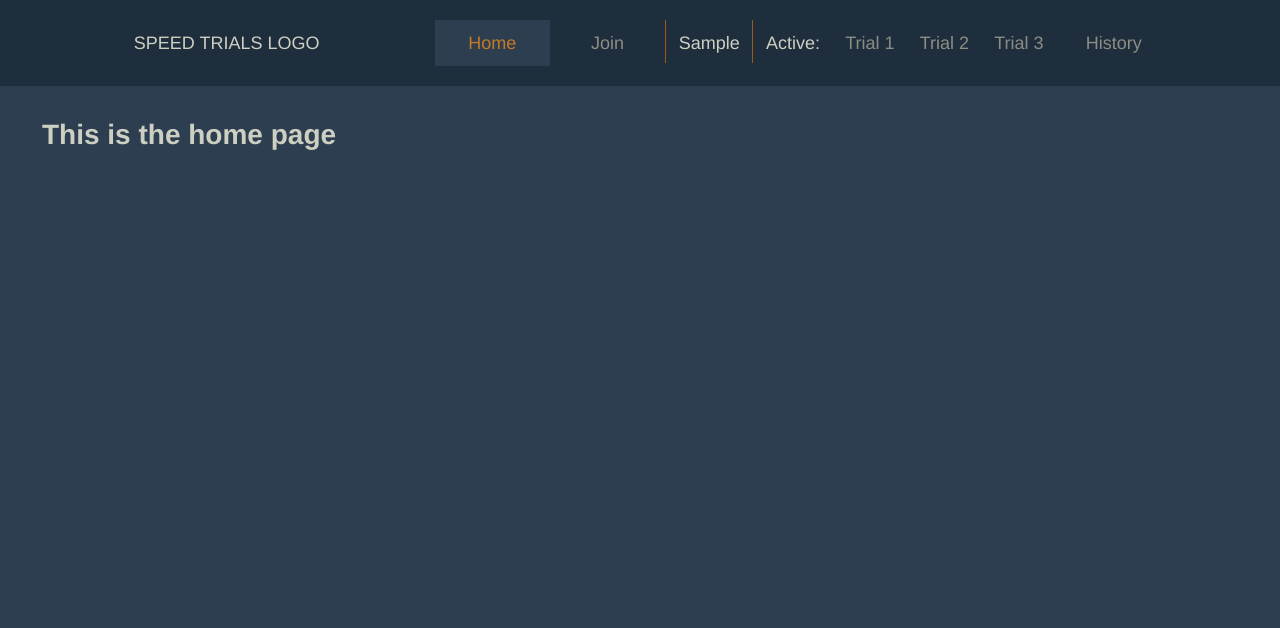
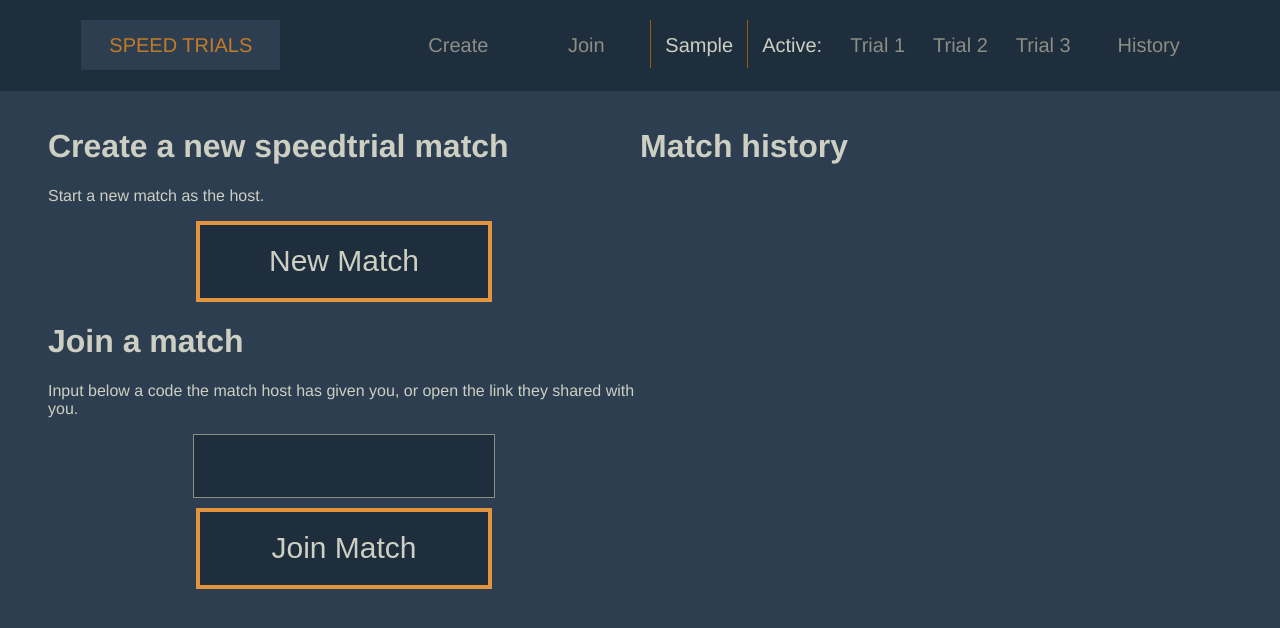
Before and after one commit to Hegemege/speed-trials, a Vue app: page / in a window 1280 px wide. Both pictures are taken after typing "Sample" into the empty fields and a click on the button "Submit". Shown: the top 628 px of the page. Built offline with nearby package versions, Linux system fonts and the light colour scheme.

Commit message:
Input styling, join/create pages

```diff
--- a/src/App.vue
+++ b/src/App.vue
@@ -1,25 +1,28 @@
 <template>
-    <div id="app" class="full-height">
+    <div id="app" class="page-full-height flex-container-desktop flex-container-vertical">
         <div id="nav" class="flex-container">
             <div id="nav-logo">
-                <span>SPEED TRIALS LOGO</span>
-            </div>
+                <router-link to="/">
+                    <span>SPEED TRIALS</span>
+                </router-link>
+             </div>
+
             <div class="nav-mobile-separator"></div>
             <div id="nav-links" class="flex-container">
-                <router-link to="/">Home</router-link>
+                <router-link to="/create">Create</router-link>
                 <router-link to="/join">Join</router-link>
 
                 <div class="nav-player-container" v-if="getPlayerName">
                     <div class="nav-mobile-separator"></div>
                     <div class="nav-separator"></div>
-                    <div class="flex-container flex-container-vertical nav-player-name-display">
-                        <span v-on:click="resetName"
+                    <div class="flex-container flex-container-vertical nav-player-name-display"
                         v-on:mouseover="showReset = true"
                         v-on:mouseleave="showReset = false">
+                        <span v-on:click="resetName">
                         {{ getPlayerName }}
                         </span>
                         <span class="nav-player-reset-text" v-show="showReset">
-                            Reset
+                            Click to reset
                         </span>
                     </div>
                 </div>
@@ -37,12 +40,8 @@
                 <router-link to="/history">History</router-link>
             </div>
         </div>
-        <div v-if="getPlayerName">
-            <router-view class="content flex-container flex-container-vertical"></router-view>
-        </div>
-        <div v-else>
-            <PlayerNameInput class="content"></PlayerNameInput>
-        </div>
+        <router-view v-if="getPlayerName" class="content"></router-view>
+        <PlayerNameInput v-else class="content"></PlayerNameInput>
 
     </div>
 </template>
@@ -101,63 +100,11 @@ export default class App extends Vue {}
 
 /* General-use helpers */
 
-.full-height {
-    height: 100%;
-}
-
-.flex-item {
-    flex: 1;
-}
-
-.flex-container {
-    display: flex;
-}
-
-.flex-container-vertical {
-    flex-direction: column;
-}
-
-.flex-align-center {
-    align-items: center;
-}
-
-/* Page wide settings */
-
-body, html {
-    margin: 0;
-    height: 100%;
-}
-
-#app {
-    font-family: 'Avenir', Helvetica, Arial, sans-serif;
-    -webkit-font-smoothing: antialiased;
-    -moz-osx-font-smoothing: grayscale;
-    font-size: 14px;
-    color: $common-text-color;
-    background-color: $common-background-color;
-}
-
-/* Page content styling */
-
-.content {
-    padding-top: 1em;
-    padding-bottom: 1em;
-    padding-left: 1em;
-    padding-right: 1em;
-}
-
-@media (min-width: $mobile) {
-    .content {
-        padding-left: 3em;
-        padding-right: 3em;
-    }
-}
-
 /* Navbar styling */
 
 // Mobile navbar is a column
 #nav {
-    font-size: 18px;
+    font-size: 20px;
 
     padding: 20px;
     cursor: default;
@@ -178,15 +125,23 @@ body, html {
 // Navbar link styles
 #nav a {
     color: $common-text-color-dark;
-    font-size: 18px;
+    font-size: 20px;
     //font-weight: bold;
     text-decoration: none;
     cursor: pointer;
     padding: 0.7em;
+    white-space: nowrap;
 
     // Desktop navbar links should be fixed width blocks
     @media (min-width: $mobile) {
         width: 5em;
+        text-align: center;
+    }
+}
+
+#nav #nav-logo a {
+    @media (min-width: $mobile) {
+        width: auto;
         text-align: center;
     }
 }
--- /dev/null
+++ b/src/api-service.ts
@@ -0,0 +1,8 @@
+
+import { apiHost } from "./config";
+
+export default class ApiService {
+    public ApiURL: string = apiHost;
+
+
+}
--- a/src/components/player-name-input.vue
+++ b/src/components/player-name-input.vue
@@ -1,7 +1,10 @@
 <template>
     <div class="player-name-input">
         <h1>Enter your display name:</h1>
-        <input type="text" v-on:keyup.enter="onSubmit" v-model="playerName">
+        <input class="text-input"
+               type="text"
+               v-on:keyup.enter="onSubmit"
+               v-model="playerName">
         <button v-on:click="onSubmit">Submit</button>
     </div>
 </template>
--- /dev/null
+++ b/src/config.ts
@@ -0,0 +1,10 @@
+let baseUrl = "";
+
+if (process.env.NODE_ENV === "production") {
+    baseUrl = "https://TODO/api/";
+}
+else {
+    baseUrl = "http://localhost:8081";
+}
+
+export const apiHost = baseUrl;
--- a/src/main.scss
+++ b/src/main.scss
@@ -10,9 +10,167 @@ $common-accent-color-light: #e2953e;
 
 $common-background-color: #2c3e50;
 $common-background-color-dark: #1e2e3d;
+$common-background-color-darker: #101d29;
 $common-background-color-light: #40576d;
 
 /* Media query sizes */
 
 $mobile: 70em;
 $desktop-small: 100em;
+
+
+/* Site-wide CSS */
+
+.full-height {
+    height: 100%;
+}
+
+.page-full-height {
+    min-height: 100vh;
+    @media (min-width: $mobile) {
+        height: 100%;
+    }
+}
+
+.flex-item {
+    flex: 1;
+}
+
+.flex-item-2 {
+    flex: 2;
+}
+
+.flex-item-3 {
+    flex: 3;
+}
+
+.flex-item-4 {
+    flex: 4;
+}
+
+.flex-item-desktop {
+    min-height: 400px;
+    @media (min-width: $mobile) {
+        flex: 1;
+        min-height: auto;
+    }
+}
+
+.flex-container {
+    display: flex;
+}
+
+.flex-container-desktop {
+    display: flex;
+    flex-direction: column;
+    overflow-y: auto;
+    @media (min-width: $mobile) {
+        flex-direction: row;
+    }
+}
+
+.flex-container-vertical {
+    flex-direction: column;
+}
+
+.flex-align-center {
+    align-items: center;
+}
+
+.centered {
+    display: flex;
+    justify-content: center;
+}
+
+body, html {
+    margin: 0;
+    height: 100%;
+}
+
+#app {
+    font-family: 'Avenir', Helvetica, Arial, sans-serif;
+    -webkit-font-smoothing: antialiased;
+    -moz-osx-font-smoothing: grayscale;
+    font-size: 16px;
+    color: $common-text-color;
+    background-color: $common-background-color;
+}
+
+/* Page content styling */
+
+.content {
+    padding-top: 1em;
+    padding-bottom: 1em;
+    padding-left: 1em;
+    padding-right: 1em;
+}
+
+@media (min-width: $mobile) {
+    .content {
+        padding-left: 3em;
+        padding-right: 3em;
+    }
+}
+
+.content-separator {
+
+}
+
+/* Custom input fields */
+
+button {
+    padding: 0;
+    border: 4px solid $common-accent-color-light;
+    background-color: $common-background-color-dark;
+    color: $common-text-color;
+    font-size: 30px;
+
+    // Removes ugly blue border
+    &:focus {
+        outline: 0;
+    }
+
+    &:active {
+        background-color: $common-background-color-dark;
+    }
+
+    &:hover:not(:active) {
+        background-color: $common-background-color-light;
+    }
+
+    &.custom-button {
+        height: 2.7em;
+    }
+
+    &.wide-button {
+        width: 100%;
+    }
+
+    &.half-button {
+        width: 50%;
+    }
+}
+
+input[type="text"] {
+    &.digit-input {
+        border: 1px solid $common-text-color-dark;
+        background-color: $common-background-color-dark;
+        color: $common-text-color;
+        font-size: 30px;
+        height: 2em;
+        margin-bottom: 10px;
+        text-align: center;
+    }
+
+    &:focus {
+        outline: 1px dotted $common-accent-color;
+    }
+
+    &.wide-input {
+        width: 100%;
+    }
+
+    &.half-input {
+        width: 50%;
+    }
+}
--- a/src/router.ts
+++ b/src/router.ts
@@ -1,8 +1,10 @@
 import Vue from "vue";
 import Router from "vue-router";
 import Home from "./views/Home.vue";
+import Create from "./views/Create.vue";
 import Join from "./views/Join.vue";
 import Trial from "./views/Trial.vue";
+import History from "./views/History.vue";
 
 Vue.use(Router);
 
@@ -15,6 +17,11 @@ export default new Router({
             component: Home,
         },
         {
+            path: "/create",
+            name: "create",
+            component: Create,
+        },
+        {
             path: "/join",
             name: "join",
             component: Join,
@@ -24,5 +31,10 @@ export default new Router({
             name: "trial",
             component: Trial,
         },
+        {
+            path: "/history",
+            name: "history",
+            component: History
+        }
     ],
 });
--- /dev/null
+++ b/src/views/Create.vue
@@ -0,0 +1,37 @@
+<template>
+    <div class="create">
+        <h1>Create a new speedtrial match</h1>
+        <p>Start a new match as the host.</p>
+        <div class="centered">
+            <button class="custom-button half-button"
+                    v-on:click="createMatch">
+                    New Match
+            </button>
+        </div>
+    </div>
+</template>
+
+<script lang="ts">
+import { Component, Vue } from "vue-property-decorator";
+import ApiService from "@/api-service";
+
+@Component({
+    components: {
+
+    },
+    computed: {
+
+    },
+    data: function() {
+        return {
+            service: new ApiService(),
+        };
+    },
+    methods: {
+        createMatch() {
+            console.log(this.$data.service.ApiURL);
+        },
+    },
+})
+export default class Create extends Vue {}
+</script>
--- /dev/null
+++ b/src/views/History.vue
@@ -0,0 +1,19 @@
+<template>
+    <div class="history">
+        <h1>Match history</h1>
+    </div>
+</template>
+
+<script lang="ts">
+import { Component, Vue } from "vue-property-decorator";
+
+@Component({
+    components: {
+
+    },
+    computed: {
+
+    },
+})
+export default class History extends Vue {}
+</script>
--- a/src/views/Home.vue
+++ b/src/views/Home.vue
@@ -1,15 +1,28 @@
 <template>
-    <div class="home">
-        <h1>This is the home page</h1>
+    <div class="home flex-item flex-container-desktop">
+        <div class="flex-item-desktop full-height">
+            <Create></Create>
+            <div class="content-separator"></div>
+            <Join></Join>
+        </div>
+        <div class="content-separator-vertical"></div>
+        <div class="flex-item-desktop full-height">
+            <History></History>
+        </div>
     </div>
 </template>
 
 <script lang="ts">
 import { Component, Vue } from "vue-property-decorator";
+import Create from "./Create.vue";
+import Join from "./Join.vue";
+import History from "./History.vue";
 
 @Component({
     components: {
-
+        Create,
+        Join,
+        History
     },
 })
 export default class Home extends Vue {}
--- a/src/views/Join.vue
+++ b/src/views/Join.vue
@@ -1,6 +1,23 @@
 <template>
     <div class="join">
-        <h1>This is the join page</h1>
+        <h1>Join a match</h1>
+        <p>Input below a code the match host has given you, or open the link they shared with you.</p>
+        <div class="flex-container-vertical">
+            <div class="centered">
+                <input class="digit-input half-input"
+                       type="text"
+                       v-on:keyup.enter="joinMatch"
+                       v-model="codeInput">
+            </div>
+
+            <div class="centered">
+                <button class="custom-button half-button"
+                        v-on:click="joinMatch">
+                    Join Match
+                </button>
+            </div>
+
+        </div>
     </div>
 </template>
 
@@ -14,6 +31,16 @@ import { Component, Vue } from "vue-property-decorator";
     computed: {
 
     },
+    data: function() {
+        return {
+            codeInput: "",
+        };
+    },
+    methods: {
+        joinMatch() {
+            console.log("Join match");
+        }
+    },
 })
 export default class Join extends Vue {}
 </script>
```
